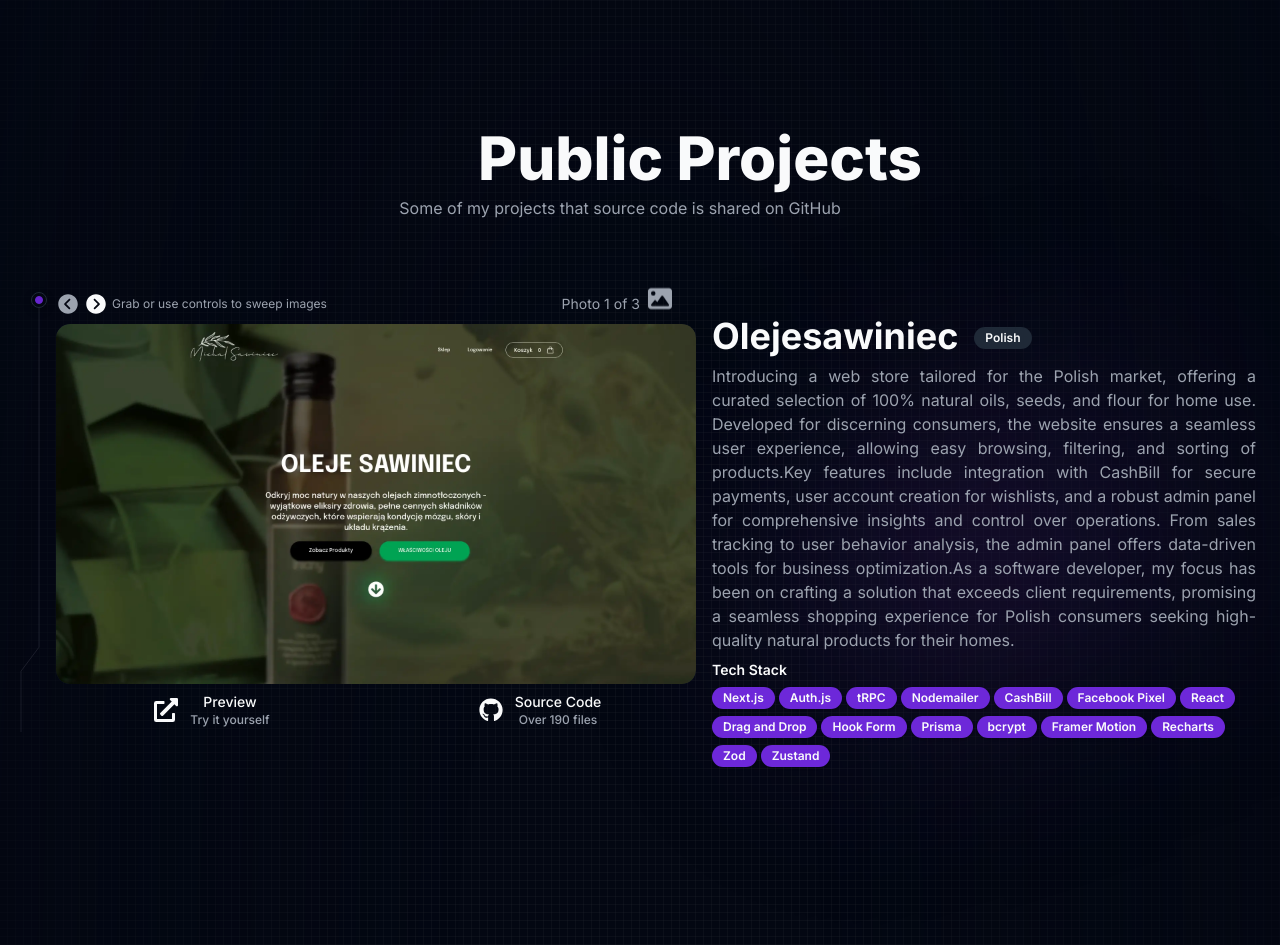
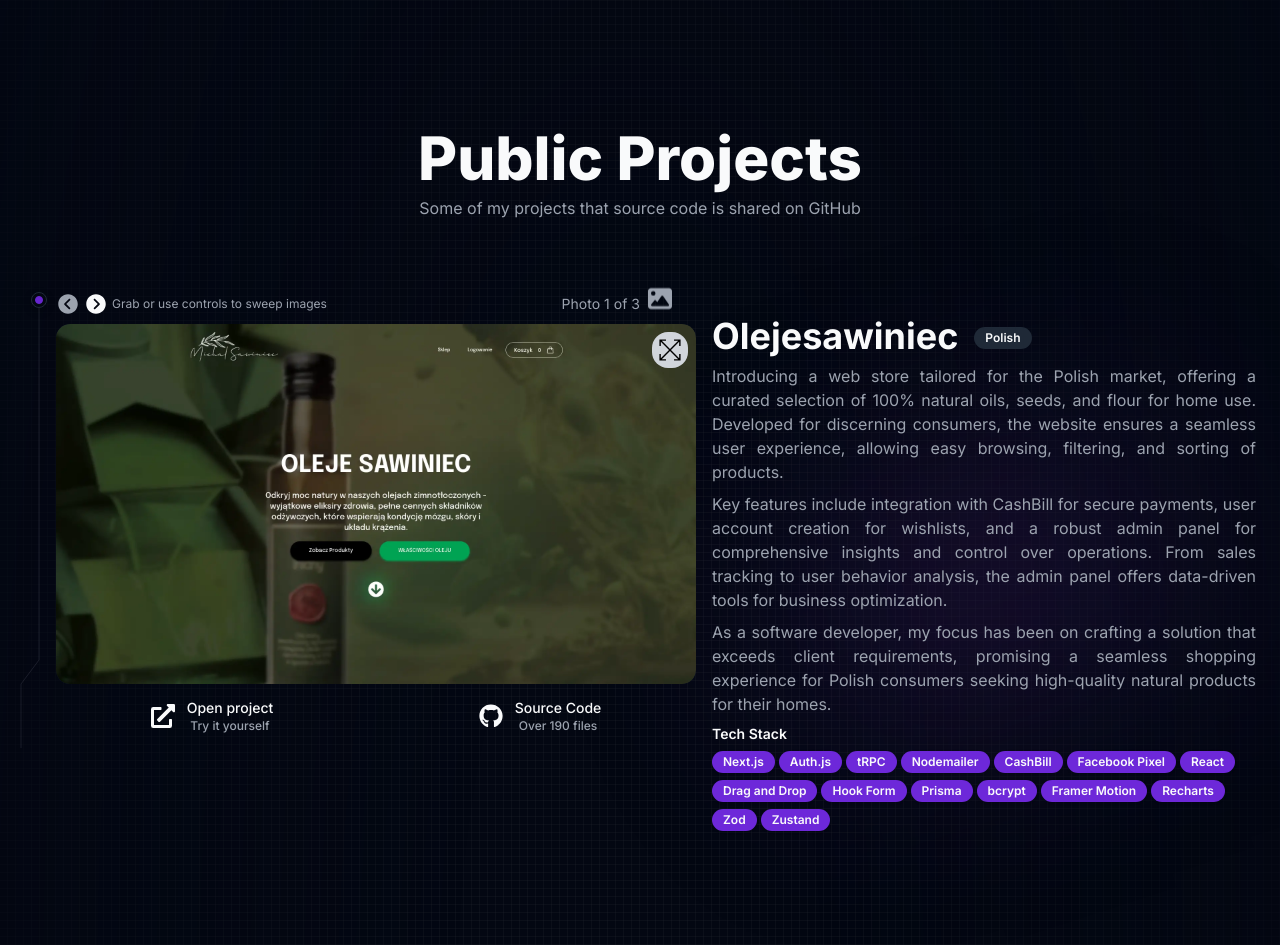
Before and after one commit to imomaikel/imomaikel.dev, a Next.js app: page / in a window 1280 px wide. Shown: the part 800-1745 px from the top of the page. Built offline with nearby package versions, Linux system fonts and the light colour scheme.

Commit message:
Added Image Swiper fullscreen view

```diff
--- /dev/null
+++ b/src/components/FullscreenImageProvider.tsx
@@ -0,0 +1,58 @@
+'use client';
+import { Dialog, DialogContent } from '@/components/ui/dialog';
+import { createContext, useState } from 'react';
+import { IoMdClose } from 'react-icons/io';
+import Image from 'next/image';
+
+export const FullscreenImageContext = createContext<{
+  isOpen: boolean;
+  setIsOpen: (newState: boolean) => void;
+
+  imgUrl: string | null;
+  setImgUrl: (imgUrl: string) => void;
+}>({
+  isOpen: false,
+  setIsOpen: () => {},
+
+  imgUrl: null,
+  setImgUrl: () => {},
+});
+
+type TFullscreenImageProvider = {
+  children: React.ReactNode;
+};
+const FullscreenImageProvider = ({ children }: TFullscreenImageProvider) => {
+  const [imgUrl, setImgUrl] = useState<null | string>(null);
+  const [isOpen, setIsOpen] = useState(false);
+
+  return (
+    <FullscreenImageContext.Provider value={{ isOpen, setIsOpen, imgUrl, setImgUrl }}>
+      {children}
+
+      <Dialog open={isOpen} onOpenChange={setIsOpen}>
+        <DialogContent className="z-[10000] h-auto max-h-[90vh] w-max max-w-[90vw] bg-transparent p-0" noCloseButton>
+          <div className="relative h-full max-h-[90vh] rounded-lg">
+            <Image
+              alt="project image"
+              src={imgUrl || ''}
+              width={0}
+              height={0}
+              sizes="100vw"
+              className="h-full w-full rounded-lg object-contain"
+            />
+          </div>
+          <div
+            className="absolute right-2 top-2 z-50 rounded-lg bg-destructive p-1.5"
+            role="button"
+            aria-label="close image"
+            onClick={() => setIsOpen(false)}
+          >
+            <IoMdClose className="h-6 w-6 cursor-pointer text-white" />
+          </div>
+        </DialogContent>
+      </Dialog>
+    </FullscreenImageContext.Provider>
+  );
+};
+
+export default FullscreenImageProvider;
--- a/src/components/ImageSwiper.tsx
+++ b/src/components/ImageSwiper.tsx
@@ -1,9 +1,11 @@
 'use client';
 import { IoIosArrowDropleftCircle, IoIosArrowDroprightCircle } from 'react-icons/io';
+import { FullscreenImageContext } from './FullscreenImageProvider';
 import { EffectCreative, Pagination } from 'swiper/modules';
+import { useContext, useEffect, useState } from 'react';
 import { Swiper, SwiperSlide } from 'swiper/react';
+import { TfiFullscreen } from 'react-icons/tfi';
 import { bounceAnimation } from '@/lib/motion';
-import { useEffect, useState } from 'react';
 import { FaImage } from 'react-icons/fa6';
 import { motion } from 'framer-motion';
 import type TSwiper from 'swiper';
@@ -18,6 +20,7 @@
   urls: `/${string}`[];
 };
 const ImageSwiper = ({ urls }: TImageSwiper) => {
+  const { setIsOpen, setImgUrl } = useContext(FullscreenImageContext);
   const [swiper, setSwiper] = useState<null | TSwiper>();
   const [pagination, setPagination] = useState({
     isFirst: true,
@@ -35,6 +38,11 @@
       });
     });
   }, [swiper, urls.length]);
+
+  const openFullscreen = (imgUrl: string) => {
+    setImgUrl(imgUrl);
+    setIsOpen(true);
+  };
 
   return (
     <div className="flex h-full w-full rounded-md bg-muted/50">
@@ -101,6 +109,14 @@
           },
         }}
       >
+        <div
+          className="absolute right-2 top-2 z-50 rounded-lg bg-gray-300 p-1.5"
+          role="button"
+          aria-label="image fullscreen"
+          onClick={() => openFullscreen(urls[pagination.currentIndex - 1])}
+        >
+          <TfiFullscreen className="h-6 w-6 cursor-pointer text-black" />
+        </div>
         {urls.map((url) => (
           <SwiperSlide key={url}>
             <Image
--- a/src/components/ProjectShowcase.tsx
+++ b/src/components/ProjectShowcase.tsx
@@ -55,17 +55,17 @@
           className="w-full"
         >
           <div className="grid grid-cols-1 gap-2 md:grid-cols-2 md:gap-4">
-            <Button className="space-x-3" variant="ghost" asChild>
-              <Link href={sourceCodeUrl}>
+            <Button className="space-x-3 !py-6" variant="ghost" asChild>
+              <Link href={appUrl}>
                 <FaExternalLinkAlt className="h-6 w-6" />
                 <div className="flex flex-col items-center justify-center">
-                  <span>Preview</span>
+                  <span>Open project</span>
                   <span className="text-xs text-muted-foreground">Try it yourself</span>
                 </div>
               </Link>
             </Button>
-            <Button className="space-x-3" variant="ghost" asChild>
-              <Link href={appUrl}>
+            <Button className="space-x-3 !py-6" variant="ghost" asChild>
+              <Link href={sourceCodeUrl}>
                 <FaGithub className="h-6 w-6" />
                 <div className="flex flex-col items-center justify-center">
                   <span>Source Code</span>
@@ -94,9 +94,11 @@
         {/* Description */}
         <motion.div
           variants={bounceAnimation({ side: 'vertical', delay: 0.4 })}
-          className="relative z-10 max-w-3xl text-justify text-muted-foreground"
+          className="relative z-10 max-w-3xl space-y-2 text-justify text-muted-foreground"
         >
-          {description}
+          {description.map((entry, idx) => (
+            <p key={`description-${name}-${idx}`}>{entry}</p>
+          ))}
         </motion.div>
 
         {/* Tech Stack */}
--- a/src/components/PublicProjects.tsx
+++ b/src/components/PublicProjects.tsx
@@ -1,4 +1,5 @@
 'use client';
+import FullscreenImageProvider from './FullscreenImageProvider';
 import { PUBLIC_PROJECTS } from '@/utils/constans';
 import { TracingBeam } from './ui/tracing-beam';
 import ProjectShowcase from './ProjectShowcase';
@@ -16,11 +17,11 @@
           initial="hidden"
           variants={bounceAnimation({
             side: 'horizontal',
-            steps: [-200, 100, 60],
+            steps: [-200, 100, 0],
             duration: 1.25,
             initialOpacity: 0.5,
           })}
-          className="noTranslate text-3xl font-extrabold capitalize md:text-6xl"
+          className="noTranslate relative z-50 text-3xl font-extrabold capitalize md:text-6xl"
         >
           Public projects
         </motion.h3>
@@ -30,15 +31,16 @@
           initial="hidden"
           variants={bounceAnimation({
             side: 'horizontal',
-            steps: [100, -50, -20],
+            steps: [100, -50, 0],
             duration: 1.25,
             initialOpacity: 0.5,
           })}
-          className="noTranslate text-sm text-muted-foreground md:text-base"
+          className="noTranslate relative z-50 text-sm text-muted-foreground md:text-base"
         >
           Some of my projects that source code is shared on GitHub
         </motion.p>
       </motion.div>
+      <FullscreenImageProvider>
         <TracingBeam className="w-fit pl-8 3xl:pl-0">
           <div className="flex flex-1 flex-col space-y-32">
             {PUBLIC_PROJECTS.map((projectDetails) => (
@@ -46,6 +48,7 @@
             ))}
           </div>
         </TracingBeam>
+      </FullscreenImageProvider>
     </SectionWrapper>
   );
 };
--- /dev/null
+++ b/src/components/ui/dialog.tsx
@@ -0,0 +1,99 @@
+'use client';
+
+import * as React from 'react';
+import * as DialogPrimitive from '@radix-ui/react-dialog';
+import { Cross2Icon } from '@radix-ui/react-icons';
+
+import { cn } from '@/lib/utils';
+
+const Dialog = DialogPrimitive.Root;
+
+const DialogTrigger = DialogPrimitive.Trigger;
+
+const DialogPortal = DialogPrimitive.Portal;
+
+const DialogClose = DialogPrimitive.Close;
+
+const DialogOverlay = React.forwardRef<
+  React.ElementRef<typeof DialogPrimitive.Overlay>,
+  React.ComponentPropsWithoutRef<typeof DialogPrimitive.Overlay>
+>(({ className, ...props }, ref) => (
+  <DialogPrimitive.Overlay
+    ref={ref}
+    className={cn(
+      'fixed inset-0 z-50 bg-black/80  data-[state=open]:animate-in data-[state=closed]:animate-out data-[state=closed]:fade-out-0 data-[state=open]:fade-in-0',
+      className,
+    )}
+    {...props}
+  />
+));
+DialogOverlay.displayName = DialogPrimitive.Overlay.displayName;
+
+const DialogContent = React.forwardRef<
+  React.ElementRef<typeof DialogPrimitive.Content>,
+  React.ComponentPropsWithoutRef<typeof DialogPrimitive.Content> & { noCloseButton?: boolean }
+>(({ className, children, noCloseButton, ...props }, ref) => (
+  <DialogPortal>
+    <DialogOverlay />
+    <DialogPrimitive.Content
+      ref={ref}
+      className={cn(
+        'fixed left-[50%] top-[50%] z-50 grid w-full max-w-lg translate-x-[-50%] translate-y-[-50%] gap-4 border bg-background p-6 shadow-lg duration-200 data-[state=open]:animate-in data-[state=closed]:animate-out data-[state=closed]:fade-out-0 data-[state=open]:fade-in-0 data-[state=closed]:zoom-out-95 data-[state=open]:zoom-in-95 data-[state=closed]:slide-out-to-left-1/2 data-[state=closed]:slide-out-to-top-[48%] data-[state=open]:slide-in-from-left-1/2 data-[state=open]:slide-in-from-top-[48%] sm:rounded-lg',
+        className,
+      )}
+      {...props}
+    >
+      {children}
+      {!noCloseButton && (
+        <DialogPrimitive.Close className="absolute right-4 top-4 rounded-sm opacity-70 ring-offset-background transition-opacity hover:opacity-100 focus:outline-none focus:ring-2 focus:ring-ring focus:ring-offset-2 disabled:pointer-events-none data-[state=open]:bg-accent data-[state=open]:text-muted-foreground">
+          <Cross2Icon className="h-4 w-4" />
+          <span className="sr-only">Close</span>
+        </DialogPrimitive.Close>
+      )}
+    </DialogPrimitive.Content>
+  </DialogPortal>
+));
+DialogContent.displayName = DialogPrimitive.Content.displayName;
+
+const DialogHeader = ({ className, ...props }: React.HTMLAttributes<HTMLDivElement>) => (
+  <div className={cn('flex flex-col space-y-1.5 text-center sm:text-left', className)} {...props} />
+);
+DialogHeader.displayName = 'DialogHeader';
+
+const DialogFooter = ({ className, ...props }: React.HTMLAttributes<HTMLDivElement>) => (
+  <div className={cn('flex flex-col-reverse sm:flex-row sm:justify-end sm:space-x-2', className)} {...props} />
+);
+DialogFooter.displayName = 'DialogFooter';
+
+const DialogTitle = React.forwardRef<
+  React.ElementRef<typeof DialogPrimitive.Title>,
+  React.ComponentPropsWithoutRef<typeof DialogPrimitive.Title>
+>(({ className, ...props }, ref) => (
+  <DialogPrimitive.Title
+    ref={ref}
+    className={cn('text-lg font-semibold leading-none tracking-tight', className)}
+    {...props}
+  />
+));
+DialogTitle.displayName = DialogPrimitive.Title.displayName;
+
+const DialogDescription = React.forwardRef<
+  React.ElementRef<typeof DialogPrimitive.Description>,
+  React.ComponentPropsWithoutRef<typeof DialogPrimitive.Description>
+>(({ className, ...props }, ref) => (
+  <DialogPrimitive.Description ref={ref} className={cn('text-sm text-muted-foreground', className)} {...props} />
+));
+DialogDescription.displayName = DialogPrimitive.Description.displayName;
+
+export {
+  Dialog,
+  DialogPortal,
+  DialogOverlay,
+  DialogTrigger,
+  DialogClose,
+  DialogContent,
+  DialogHeader,
+  DialogFooter,
+  DialogTitle,
+  DialogDescription,
+};
```
Lines whose indentation alone changed are shown as unchanged.
